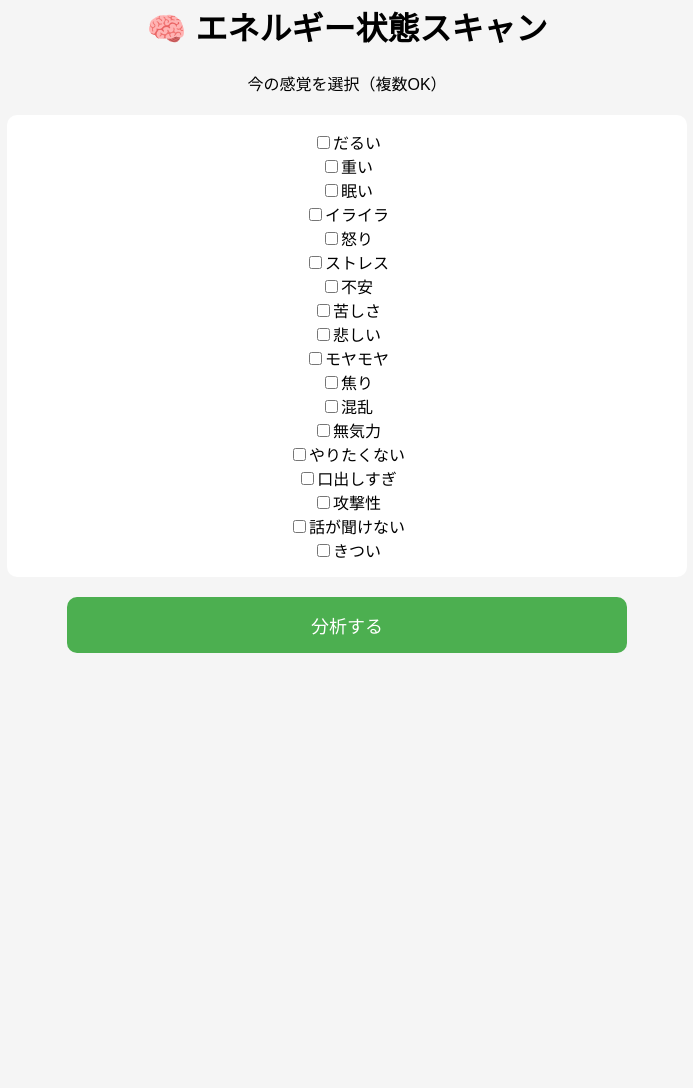
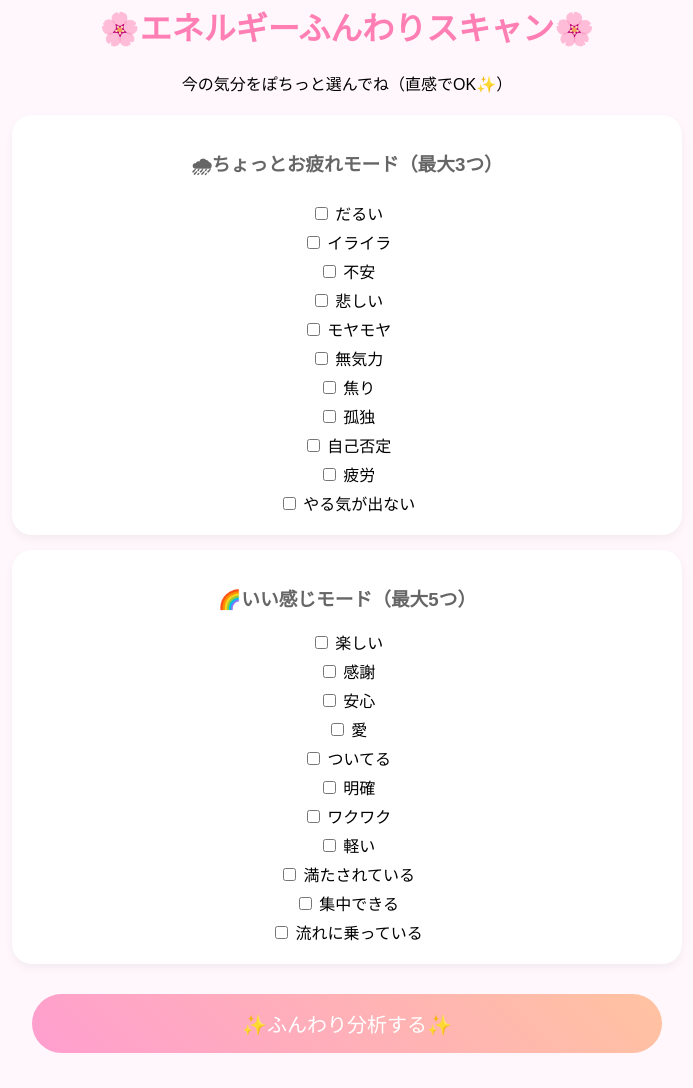
Before and after one commit to tiyobita8-boop/energy-scan1-1, a plain HTML site: page index.html in a window 1280 px wide. Shown: the part 18-1106 px from the top of the page, without its empty margins (293-986 px from the left). Before the commit the page ends 800 px from the top, so only its background shows below. Drawn offline with Linux system fonts and the light colour scheme.

Commit message:
Update index.html

```diff
--- a/index.html
+++ b/index.html
@@ -2,13 +2,13 @@
 <html lang="ja">
 <head>
 <meta charset="UTF-8">
-<title>エネルギー状態スキャン</title>
+<title>エネルギー状態スキャン1-1</title>
 
 <style>
 body {
-  font-family: sans-serif;
+  font-family: "Hiragino Maru Gothic ProN", sans-serif;
   text-align: center;
-  background: #f5f5f5;
+  background: #fff7fb;
 }
 
 .container {
@@ -20,192 +20,182 @@ body {
 .card {
   background: white;
   padding: 15px;
-  margin: 10px;
-  border-radius: 10px;
+  margin: 15px;
+  border-radius: 20px;
+  box-shadow: 0 4px 10px rgba(0,0,0,0.05);
+}
+
+h1 {
+  color: #ff7eb3;
+}
+
+h3 {
+  color: #666;
 }
 
 button {
-  font-size: 18px;
+  font-size: 20px;
   padding: 15px;
-  margin: 10px;
-  width: 80%;
-  background: #4CAF50;
+  margin: 15px;
+  width: 90%;
+  background: linear-gradient(45deg, #ff9ecf, #ffc3a0);
   color: white;
   border: none;
-  border-radius: 10px;
+  border-radius: 30px;
 }
 
 .result {
   margin-top: 20px;
   font-size: 16px;
-  text-align: left;
+}
+
+.label {
+  display: block;
+  margin: 5px;
+}
+
+.section-title {
+  font-size: 18px;
+  margin-top: 10px;
 }
 </style>
-
 </head>
 
 <body>
 
-<h1>🧠 エネルギー状態スキャン</h1>
-<p>今の感覚を選択（複数OK）</p>
+<h1>🌸エネルギーふんわりスキャン🌸</h1>
+<p>今の気分をぽちっと選んでね（直感でOK✨）</p>
 
 <div class="container">
 
 <div class="card">
+<h3>🌧ちょっとお疲れモード（最大3つ）</h3>
 
-<label><input type="checkbox" value="だるい">だるい</label><br>
-<label><input type="checkbox" value="重い">重い</label><br>
-<label><input type="checkbox" value="眠い">眠い</label><br>
-
-<label><input type="checkbox" value="イライラ">イライラ</label><br>
-<label><input type="checkbox" value="怒り">怒り</label><br>
-<label><input type="checkbox" value="ストレス">ストレス</label><br>
-
-<label><input type="checkbox" value="不安">不安</label><br>
-<label><input type="checkbox" value="苦しさ">苦しさ</label><br>
-
-<label><input type="checkbox" value="悲しい">悲しい</label><br>
-
-<label><input type="checkbox" value="モヤモヤ">モヤモヤ</label><br>
-<label><input type="checkbox" value="焦り">焦り</label><br>
-<label><input type="checkbox" value="混乱">混乱</label><br>
-
-<label><input type="checkbox" value="無気力">無気力</label><br>
-<label><input type="checkbox" value="やりたくない">やりたくない</label><br>
-
-<label><input type="checkbox" value="口出しすぎ">口出しすぎ</label><br>
-<label><input type="checkbox" value="攻撃性">攻撃性</label><br>
-<label><input type="checkbox" value="話が聞けない">話が聞けない</label><br>
-
-<label><input type="checkbox" value="きつい">きつい</label><br>
+<label class="label"><input type="checkbox" value="だるい"> だるい</label>
+<label class="label"><input type="checkbox" value="イライラ"> イライラ</label>
+<label class="label"><input type="checkbox" value="不安"> 不安</label>
+<label class="label"><input type="checkbox" value="悲しい"> 悲しい</label>
+<label class="label"><input type="checkbox" value="モヤモヤ"> モヤモヤ</label>
+<label class="label"><input type="checkbox" value="無気力"> 無気力</label>
+<label class="label"><input type="checkbox" value="焦り"> 焦り</label>
+<label class="label"><input type="checkbox" value="孤独"> 孤独</label>
+<label class="label"><input type="checkbox" value="自己否定"> 自己否定</label>
+<label class="label"><input type="checkbox" value="疲労"> 疲労</label>
+<label class="label"><input type="checkbox" value="やる気が出ない"> やる気が出ない</label>
 
 </div>
 
-<button onclick="analyze()">分析する</button>
+<div class="card">
+<h3>🌈いい感じモード（最大5つ）</h3>
+
+<label class="label"><input type="checkbox" value="楽しい"> 楽しい</label>
+<label class="label"><input type="checkbox" value="感謝"> 感謝</label>
+<label class="label"><input type="checkbox" value="安心"> 安心</label>
+<label class="label"><input type="checkbox" value="愛"> 愛</label>
+<label class="label"><input type="checkbox" value="ついてる"> ついてる</label>
+<label class="label"><input type="checkbox" value="明確"> 明確</label>
+<label class="label"><input type="checkbox" value="ワクワク"> ワクワク</label>
+<label class="label"><input type="checkbox" value="軽い"> 軽い</label>
+<label class="label"><input type="checkbox" value="満たされている"> 満たされている</label>
+<label class="label"><input type="checkbox" value="集中できる"> 集中できる</label>
+<label class="label"><input type="checkbox" value="流れに乗っている"> 流れに乗っている</label>
+
+</div>
+
+<button onclick="analyze()">✨ふんわり分析する✨</button>
 
 <div class="result" id="result"></div>
 
 </div>
 
 <script>
-
 function analyze(){
 
   const checked = Array.from(document.querySelectorAll('input:checked')).map(el => el.value);
 
-  let chakra = [];
-  let meridian = [];
-  let body = [];
-  let subconscious = [];
-  let healing = [];
-  let action = [];
+  let chakra=[], body=[], advice=[], subconscious=[], good=[];
 
   checked.forEach(f => {
 
-    // 怒り系
-    if(["怒り","イライラ","攻撃性","ストレス"].includes(f)){
-      chakra.push("第3チャクラ");
-      meridian.push("肝経");
-      body.push("アストラル体");
-
-      subconscious.push("コントロールしなければならない");
-      subconscious.push("自分が正しい");
-
-      healing.push("みぞおち（第3チャクラ）に宇宙エネルギーを流す");
-      action.push("深呼吸・体を動かす");
+    if(["だるい","疲労","やる気が出ない"].includes(f)){
+      chakra.push("第1チャクラ");
+      body.push("エーテル体");
+      subconscious.push("頑張らないとダメ","休んではいけない");
     }
 
-    // 不安系
-    if(["不安","苦しさ","焦り"].includes(f)){
-      chakra.push("第1チャクラ");
-      meridian.push("腎経");
+    if(["イライラ","悲しい","孤独"].includes(f)){
+      chakra.push("第2・4チャクラ");
       body.push("アストラル体");
-
-      subconscious.push("守られていない");
-      subconscious.push("未来は危険");
-
-      healing.push("下腹・足にエネルギーを流す");
-      action.push("ゆっくり呼吸・安心に意識");
+      subconscious.push("愛されない","感情を出してはいけない");
     }
 
-    // 思考系
-    if(["モヤモヤ","混乱","話が聞けない"].includes(f)){
-      chakra.push("第6チャクラ");
-      meridian.push("胃経");
+    if(["モヤモヤ","不安","焦り","自己否定"].includes(f)){
+      chakra.push("第3・6チャクラ");
       body.push("メンタル体");
-
-      subconscious.push("考えないといけない");
-      subconscious.push("間違えてはいけない");
-
-      healing.push("眉間にエネルギーを流す");
-      action.push("ぼーっとする・情報を遮断");
+      subconscious.push("正しくないとダメ","失敗できない");
     }
 
-    // 無気力
-    if(["無気力","やりたくない"].includes(f)){
+    if(["無気力"].includes(f)){
       chakra.push("第7チャクラ");
       body.push("コーザル体");
-
-      subconscious.push("意味がない");
-      subconscious.push("どうせ無理");
-
-      healing.push("頭頂にエネルギーを流す");
-      action.push("目的を思い出す・軽く行動");
+      subconscious.push("どうせ無理","意味がない");
     }
 
-    // 体疲労
-    if(["だるい","重い","眠い","きつい"].includes(f)){
-      chakra.push("第1チャクラ");
-      body.push("エーテル体");
-
-      subconscious.push("休んではいけない");
-      subconscious.push("頑張らないといけない");
-
-      healing.push("全身にエネルギーを流す");
-      action.push("睡眠・水・休息");
-    }
-
-    // 表現系
-    if(["口出しすぎ"].includes(f)){
-      chakra.push("第5チャクラ");
-      body.push("メンタル体");
-
-      subconscious.push("言わないとダメ");
-      subconscious.push("正さないといけない");
-
-      healing.push("喉にエネルギーを流す");
-      action.push("一呼吸おく・聞く意識");
-    }
+    if(["安心","軽い"].includes(f)) good.push("第1チャクラ✨");
+    if(["楽しい","ワクワク","満たされている"].includes(f)) good.push("第2チャクラ✨");
+    if(["集中できる"].includes(f)) good.push("第3チャクラ✨");
+    if(["愛","感謝"].includes(f)) good.push("第4チャクラ✨");
+    if(["明確"].includes(f)) good.push("第6チャクラ✨");
+    if(["ついてる","流れに乗っている"].includes(f)) good.push("第7チャクラ✨");
 
   });
 
-  // 重複削除
-  chakra = [...new Set(chakra)];
-  meridian = [...new Set(meridian)];
-  body = [...new Set(body)];
-  subconscious = [...new Set(subconscious)];
-  healing = [...new Set(healing)];
-  action = [...new Set(action)];
+  chakra=[...new Set(chakra)];
+  body=[...new Set(body)];
+  subconscious=[...new Set(subconscious)];
+  good=[...new Set(good)];
 
-  document.getElementById("result").innerHTML = `
-  <div class="card">
-  <b>▼乱れている可能性</b><br><br>
-  チャクラ：${chakra.join(" / ")}<br>
-  経絡：${meridian.join(" / ")}<br>
-  エネルギー体：${body.join(" / ")}<br><br>
+  if(chakra.length > 0){
 
-  <b>▼修復・変換する潜在意識</b><br>
-  ${subconscious.map(s => "・"+s).join("<br>")}<br><br>
+    if(body.includes("エーテル体")) advice.push("ゆっくり休む・お水飲む💧");
+    if(body.includes("アストラル体")) advice.push("気持ちを書き出す📝");
+    if(body.includes("メンタル体")) advice.push("ぼーっとタイム☁️");
+    if(body.includes("コーザル体")) advice.push("やりたいこと思い出す🌈");
 
-  <b>▼ヒーリング</b><br>
-  ${healing.map(h => "・"+h).join("<br>")}<br><br>
+    document.getElementById("result").innerHTML = `
+    <div class="card">
 
-  <b>▼具体的行動</b><br>
-  ${action.map(a => "・"+a).join("<br>")}
-  </div>
-  `;
+    <div class="section-title">🧡軽やかに整えちゃおうポイント</div>
+    ${chakra.join(" / ")}<br>${body.join(" / ")}<br><br>
+
+    <div class="section-title">💫ゆるっと整えるヒント</div>
+    ${subconscious.slice(0,2).join("<br>")}<br><br>
+
+    <div class="section-title">💚ワンポイントアドバイス</div>
+    ${advice.join("<br>")}
+
+    </div>
+    `;
+  }
+
+  else{
+
+    document.getElementById("result").innerHTML = `
+    <div class="card">
+
+    <div class="section-title">🌈今とってもいい感じ✨</div>
+    ${good.join(" / ") || "全体バランスgood✨"}<br><br>
+
+    <div class="section-title">💫さらに伸びるコツ</div>
+    ・その気分をしっかり味わう✨<br>
+    ・ありがとうを増やす🌸<br>
+    ・直感で動いてOK💫
+
+    </div>
+    `;
+  }
+
 }
-
 </script>
 
 </body>
```
